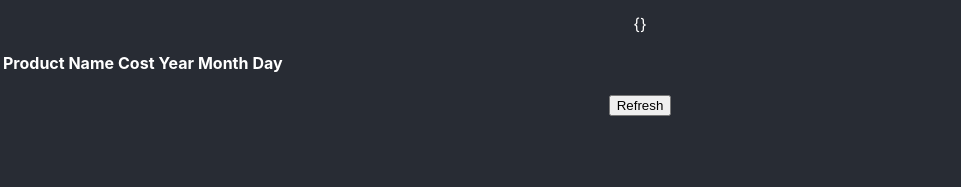
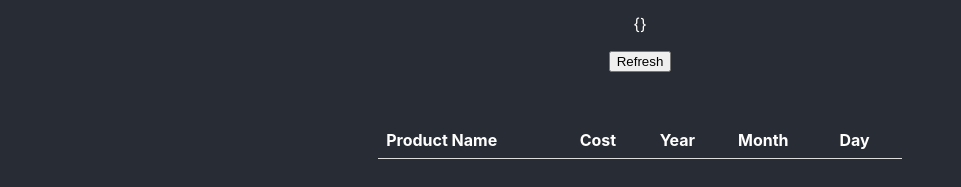
Before and after one commit to rinasakamaki/Money-Tracker-App, a React (Create React App) app: page / in a window 1280 px wide. Shown: the part 193-380 px from the top of the page, without its empty margins (0-961 px from the left). Built offline with nearby package versions, Linux system fonts and the light colour scheme.

Commit message:
styled the refresh result table

```diff
--- /dev/null
+++ b/src/Today.css
@@ -0,0 +1,20 @@
+.tablewrap {
+  display: flex;
+  justify-content: center;
+}
+.tablebox {
+  width: 100%;
+}
+table {
+  margin-top: 50px;
+  border-collapse: collapse;
+  width: 100%;
+  border-radius: 6px;
+}
+
+th,
+td {
+  text-align: left;
+  padding: 8px;
+  border-bottom: 1px solid #ddd;
+}
--- a/src/Today.js
+++ b/src/Today.js
@@ -1,5 +1,6 @@
 import React from "react";
 import axios from "axios";
+import "./Today.css";
 
 export default class Today extends React.Component {
   state = {
@@ -23,6 +24,9 @@ export default class Today extends React.Component {
   render() {
     return (
       <div>
+        <button onClick={e => this.onSubmit(e)}>Refresh</button>
+        <div className="tablewrap">
+          <div className="tablebox">
             <table>
               <tr>
                 <th>Product Name</th>
@@ -37,7 +41,6 @@ export default class Today extends React.Component {
                 this.state.all.map(h => {
                   console.log("h.name:", h.name);
                   return (
-                <div>
                     <tr>
                       <td>{h.name + " "}</td>
                       <td>{h.cost}</td>
@@ -45,12 +48,12 @@ export default class Today extends React.Component {
                       <td>{h.month}</td>
                       <td>{h.day}</td>
                     </tr>
-                </div>
                   );
                 })
               )}
             </table>
-        <button onClick={e => this.onSubmit(e)}>Refresh</button>
+          </div>
+        </div>
       </div>
     );
   }
--- a/src/index.css
+++ b/src/index.css
@@ -8,6 +8,9 @@ body {
   -webkit-font-smoothing: antialiased;
   -moz-osx-font-smoothing: grayscale;
   height: 100%;
+  display: flex;
+  justify-content: center;
+  align-items: center;
 }
 
 code {
```
Lines whose indentation alone changed are shown as unchanged.
